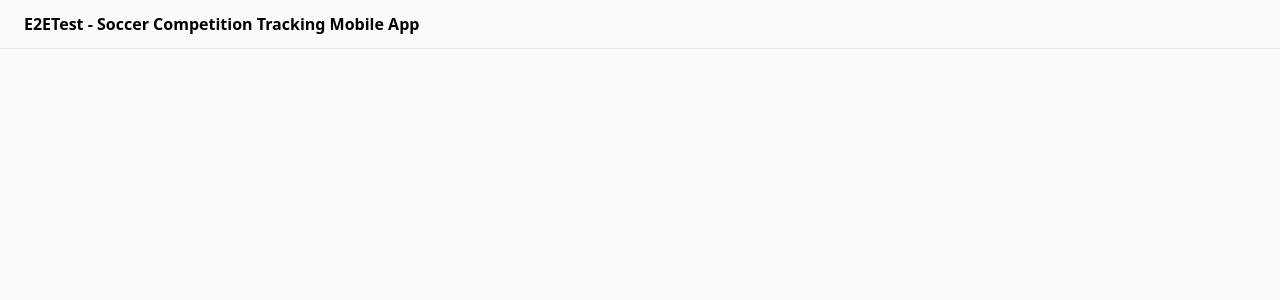
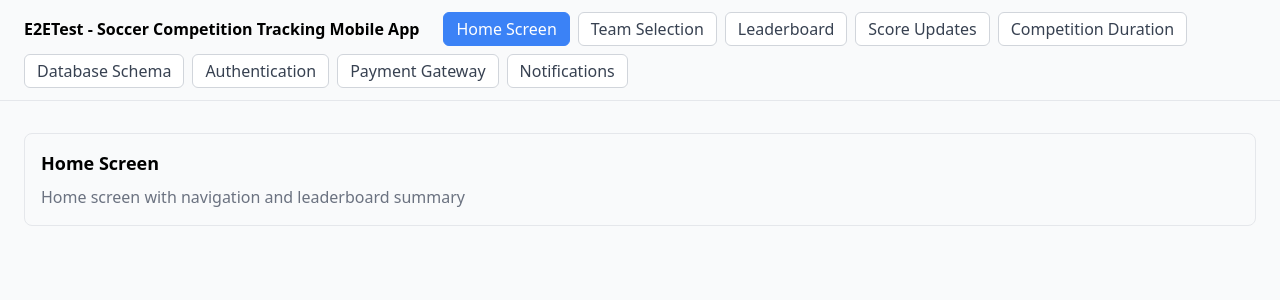
Before and after one commit to dhannan12/pilot-dev-test, a React (Vite) app: page / in a window 1280 px wide. Shown: the top 300 px of the page. Built offline with nearby package versions, Linux system fonts and the light colour scheme.

Commit message:
feat: add src/App.tsx

```diff
--- a/src/App.tsx
+++ b/src/App.tsx
@@ -1,8 +1,24 @@
 import React, { useState } from 'react'
-
+import BuildHomeScreen from './components/BuildHomeScreen'
+import BuildTeamSelection from './components/BuildTeamSelection'
+import BuildLeaderboardScreen from './components/BuildLeaderboardScreen'
+import Receive from './components/Receive'
+import VerifyThe from './components/VerifyThe'
+import CreateDatabaseSchema from './components/CreateDatabaseSchema'
+import SetupAuthenticationAnd from './components/SetupAuthenticationAnd'
+import IntegratePaymentGateway from './components/IntegratePaymentGateway'
+import SetupNotification from './components/SetupNotification'
 
 const screens = [
-
+  { name: "Home Screen", component: <BuildHomeScreen /> },
+  { name: "Team Selection", component: <BuildTeamSelection /> },
+  { name: "Leaderboard", component: <BuildLeaderboardScreen /> },
+  { name: "Score Updates", component: <Receive /> },
+  { name: "Competition Duration", component: <VerifyThe /> },
+  { name: "Database Schema", component: <CreateDatabaseSchema /> },
+  { name: "Authentication", component: <SetupAuthenticationAnd /> },
+  { name: "Payment Gateway", component: <IntegratePaymentGateway /> },
+  { name: "Notifications", component: <SetupNotification /> }
 ]
 
 export default function App() {
```
